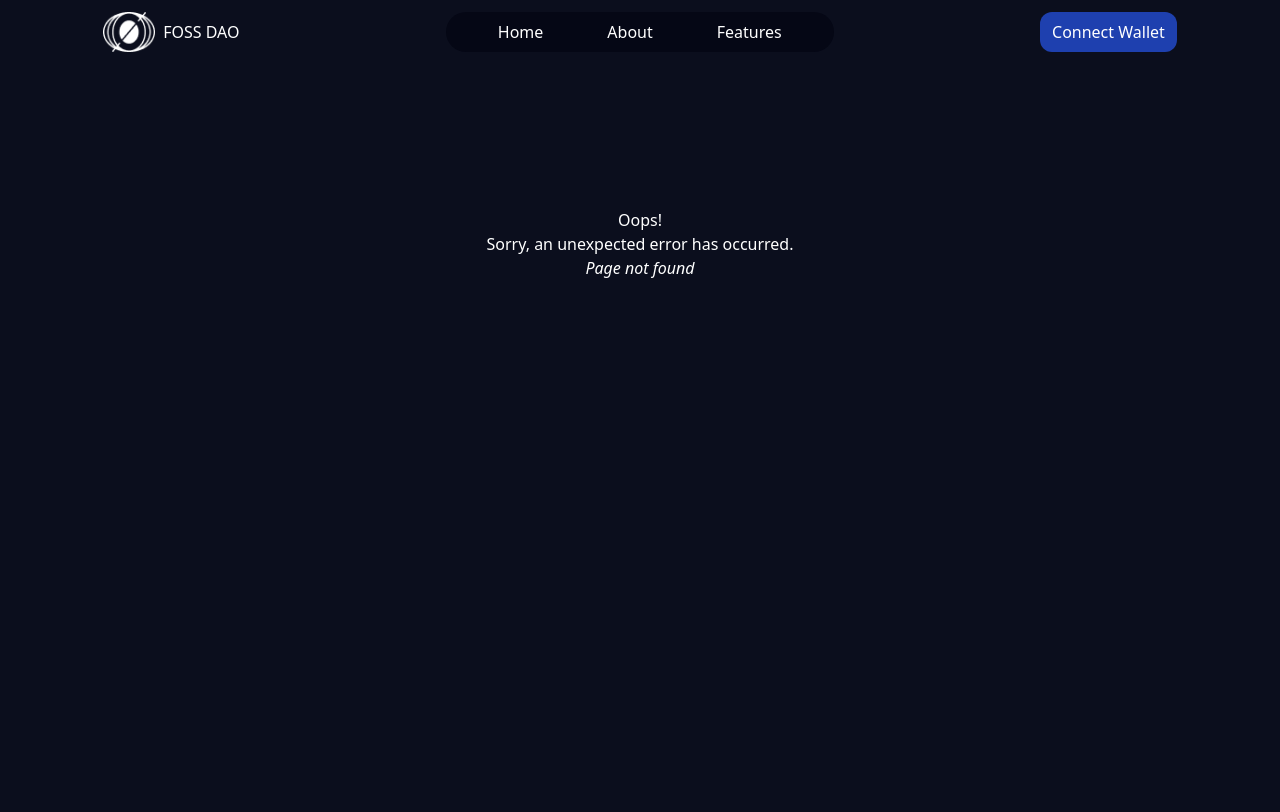
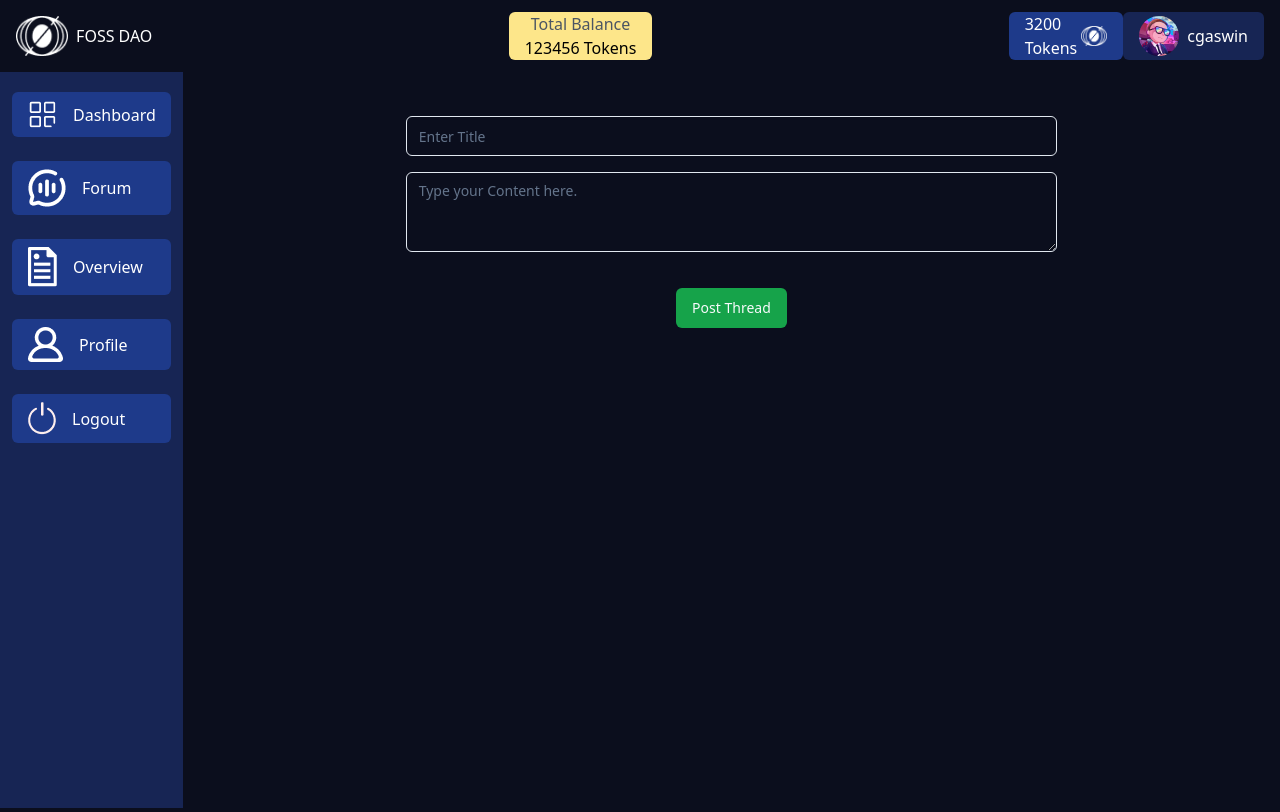
Before and after one commit to cgaswin/FOSS-DAO, a React (Vite) app in the folder client/: page /thread/1 in a window 1280 px wide. Before the commit this address had no page. Built offline with nearby package versions, Linux system fonts and the light colour scheme.

Commit message:
created post thread page

```diff
--- a/client/src/App.tsx
+++ b/client/src/App.tsx
@@ -7,6 +7,7 @@
 import Overview from "./pages/Overview";
 import Forum from "./pages/Forum";
 import ProposalDetail from "./pages/ProposalDetail";
+import NewThread from "./pages/NewThread";
 
 const router = createBrowserRouter([
 	{
@@ -38,6 +39,10 @@
 		path: "/forum",
 		element: <Forum />,
 	},
+	{
+		path: "/thread/:threadId",
+		element: <NewThread/>
+	},
 ]);
 
 const App = () => {
--- a/client/src/components/ProposalCard.tsx
+++ b/client/src/components/ProposalCard.tsx
@@ -17,7 +17,7 @@
 				repudiandae, obcaecati voluptas incidunt reprehenderit adipisci quod
 				assumenda distinctio doloribus qui!
 			</p>
-			<div className="flex">
+			<div className="flex gap-6 mt-1">
 				<p>8 days left</p>
 				<ProgressPositive value={80} />
 				<ProgressNegative value={20} />
--- /dev/null
+++ b/client/src/components/ui/button.tsx
@@ -0,0 +1,56 @@
+import * as React from "react"
+import { Slot } from "@radix-ui/react-slot"
+import { cva, type VariantProps } from "class-variance-authority"
+
+import { cn } from "@/lib/utils"
+
+const buttonVariants = cva(
+  "inline-flex items-center justify-center whitespace-nowrap rounded-md text-sm font-medium ring-offset-background transition-colors focus-visible:outline-none focus-visible:ring-2 focus-visible:ring-ring focus-visible:ring-offset-2 disabled:pointer-events-none disabled:opacity-50",
+  {
+    variants: {
+      variant: {
+        default: "bg-primary text-primary-foreground hover:bg-primary/90",
+        destructive:
+          "bg-destructive text-destructive-foreground hover:bg-destructive/90",
+        outline:
+          "border border-input bg-background hover:bg-accent hover:text-accent-foreground",
+        secondary:
+          "bg-secondary text-secondary-foreground hover:bg-secondary/80",
+        ghost: "hover:bg-accent hover:text-accent-foreground",
+        link: "text-primary underline-offset-4 hover:underline",
+      },
+      size: {
+        default: "h-10 px-4 py-2",
+        sm: "h-9 rounded-md px-3",
+        lg: "h-11 rounded-md px-8",
+        icon: "h-10 w-10",
+      },
+    },
+    defaultVariants: {
+      variant: "default",
+      size: "default",
+    },
+  }
+)
+
+export interface ButtonProps
+  extends React.ButtonHTMLAttributes<HTMLButtonElement>,
+    VariantProps<typeof buttonVariants> {
+  asChild?: boolean
+}
+
+const Button = React.forwardRef<HTMLButtonElement, ButtonProps>(
+  ({ className, variant, size, asChild = false, ...props }, ref) => {
+    const Comp = asChild ? Slot : "button"
+    return (
+      <Comp
+        className={cn(buttonVariants({ variant, size, className }))}
+        ref={ref}
+        {...props}
+      />
+    )
+  }
+)
+Button.displayName = "Button"
+
+export { Button, buttonVariants }
--- /dev/null
+++ b/client/src/components/ui/textarea.tsx
@@ -0,0 +1,24 @@
+import * as React from "react"
+
+import { cn } from "@/lib/utils"
+
+export interface TextareaProps
+  extends React.TextareaHTMLAttributes<HTMLTextAreaElement> {}
+
+const Textarea = React.forwardRef<HTMLTextAreaElement, TextareaProps>(
+  ({ className, ...props }, ref) => {
+    return (
+      <textarea
+        className={cn(
+          "flex min-h-[80px] w-full rounded-md border border-input bg-background px-3 py-2 text-sm ring-offset-background placeholder:text-muted-foreground focus-visible:outline-none focus-visible:ring-2 focus-visible:ring-ring focus-visible:ring-offset-2 disabled:cursor-not-allowed disabled:opacity-50",
+          className
+        )}
+        ref={ref}
+        {...props}
+      />
+    )
+  }
+)
+Textarea.displayName = "Textarea"
+
+export { Textarea }
--- /dev/null
+++ b/client/src/pages/NewThread.tsx
@@ -0,0 +1,27 @@
+import DashboardTopNav from "@/components/DashboardTopNav";
+import Sidebar from "@/components/Sidebar";
+import { Button } from "@/components/ui/button";
+import { Textarea } from "@/components/ui/textarea";
+import { Input } from "@/components/ui/input";
+
+const NewThread = () => {
+	return (
+		<div>
+			<DashboardTopNav />
+			<div className="flex ">
+				<Sidebar />
+				<div className="flex flex-col items-center  w-full mt-4 h-[calc(100vh-4rem)]">
+					<div className="flex flex-col w-4/6 items-center gap-4  p-10">
+						<Input type="text" placeholder="Enter Title" />
+						<Textarea placeholder="Type your Content here." />
+						<Button className="mt-5 bg-green-600 hover:bg-green-800">
+							Post Thread
+						</Button>
+					</div>
+				</div>
+			</div>
+		</div>
+	);
+};
+
+export default NewThread;
```
